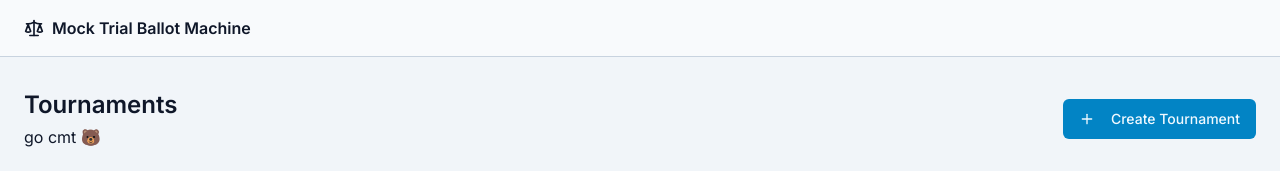
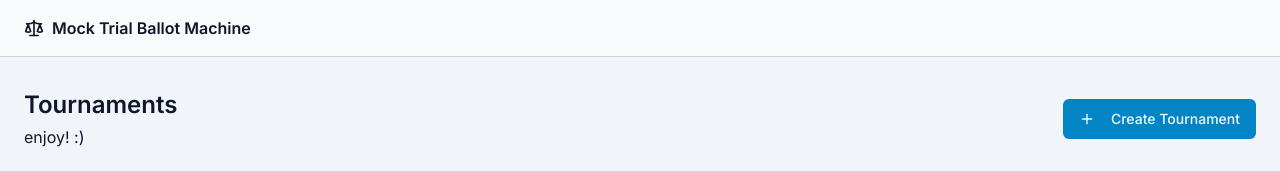
Before and after one commit to yonatanpazpriel/ballotDataMachine, a React (Vite) app: page /tournaments in a window 1280 px wide. Shown: the top 171 px of the page. Built offline with nearby package versions, Linux system fonts and the light colour scheme; the HTML template or start-up script is replaced by a standard one.

Commit message:
removed cmt

```diff
--- a/src/pages/TournamentsPage.tsx
+++ b/src/pages/TournamentsPage.tsx
@@ -54,7 +54,7 @@ export default function TournamentsPage() {
         <div>
           <h1 className="text-2xl font-semibold">Tournaments</h1>
           <p className="text-muted-foreground mt-1">
-            go cmt 🐻
+            enjoy! :)
           </p>
         </div>
         <Button onClick={() => setIsModalOpen(true)}>
```
